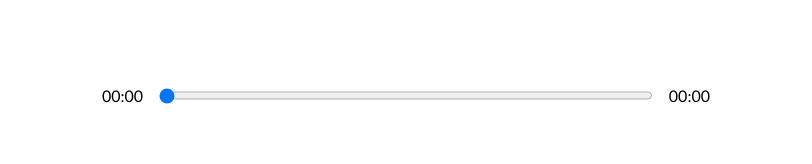
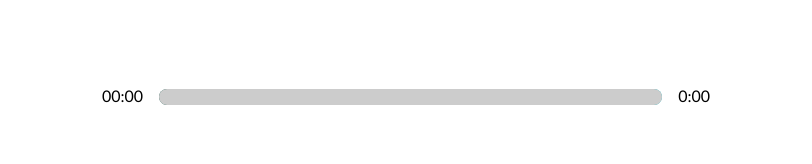
Before and after one commit to shivanshugarg12800/MusiVibe-Player, a React (Create React App) app: page / in a window 1280 px wide. Shown: the part 490-654 px from the top of the page, without its empty margins (234-1046 px from the left). Built offline with nearby package versions, Linux system fonts and the light colour scheme.

Commit message:
customised input

```diff
--- a/src/App.js
+++ b/src/App.js
@@ -8,7 +8,7 @@
 import Player from "./components/Player";
 import Library from "./components/Library";
 import Nav from "./components/Nav";
-import data from "./util";
+import data from "./data";
 function App() {
   // ----------------------REFERENCES-------------------------
   const audioRef = useRef(null);
@@ -21,6 +21,7 @@
   const [songInfo, setSongInfo] = useState({
     currentTime: 0,
     duration: 0,
+    animationPercentage: 0,
   });
   const [libraryStatus, setLibraryStatus] = useState(false);
 
@@ -28,10 +29,16 @@
   const timeHandler = (e) => {
     const currentTime = e.target.currentTime;
     const duration = e.target.duration;
+    const roundedTime = Math.round(currentTime);
+    const roundedDuration = Math.round(duration);
+    const animationPercentage = Math.round(
+      (roundedTime / roundedDuration) * 100
+    );
     setSongInfo({
       ...songInfo,
       currentTime,
       duration,
+      animationPercentage,
     });
   };
 
@@ -47,6 +54,7 @@
         songInfo={songInfo}
         setSongInfo={setSongInfo}
         songs={songs}
+        setSongs={setSongs}
         setCurrentSong={setCurrentSong}
       />
       <Library
--- a/src/components/LibrarySong.js
+++ b/src/components/LibrarySong.js
@@ -1,4 +1,5 @@
 import React from "react";
+import { playAudio } from "../util";
 const LibrarySong = ({
   audioRef,
   song,
@@ -30,14 +31,7 @@
     setSongs(newSong);
     //check if the song is playing or not
     //if not then it waits till the song loads and it plays
-    if (isPlaying) {
-      const playPromise = audioRef.current.play();
-      if (playPromise !== undefined) {
-        playPromise.then((audio) => {
-          audioRef.current.play();
-        });
-      }
-    }
+    playAudio(isPlaying, audioRef);
   };
 
   return (
--- a/src/components/Player.js
+++ b/src/components/Player.js
@@ -7,7 +7,8 @@
 4.
 */
 
-import React from "react";
+import React, { useEffect } from "react";
+import { playAudio } from "../util";
 // useRef is used to grab the html elements by adding a reference to that
 import { FontAwesomeIcon } from "@fortawesome/react-fontawesome";
 import {
@@ -24,8 +25,27 @@
   setIsPlaying,
   songInfo,
   songs,
+  setSongs,
   setSongInfo,
 }) => {
+  //------------------USE EFFECTS----------------------------
+  useEffect(() => {
+    const newSong = songs.map((song) => {
+      if (song.id === currentSong.id) {
+        return {
+          ...song,
+          active: true,
+        };
+      } else {
+        return {
+          ...song,
+          active: false,
+        };
+      }
+    });
+    setSongs(newSong);
+  }, [currentSong]);
+
   //--------------------- Event handlers-------------------------
   const songPlayHandler = () => {
     if (isPlaying) {
@@ -52,33 +72,34 @@
   };
 
   const skipTrackHandler = (direction) => {
-    // console.log(currentSong);
-    // console.log(songs.length);
     const currentIndex = songs.findIndex((song) => song.id === currentSong.id);
-    // console.log(currentIndex);
+    let n = songs.length;
     if (direction === "back") {
-      if (currentIndex === 0) {
-        const newSong = songs[songs.length - 1];
-        setCurrentSong(newSong);
+      setCurrentSong(
+        currentIndex === 0 ? songs[n - 1] : songs[currentIndex - 1]
+      );
     } else {
-        const newSong = songs[currentIndex - 1];
-        setCurrentSong(newSong);
+      setCurrentSong(
+        currentIndex === n - 1 ? songs[0] : songs[currentIndex + 1]
+      );
     }
-    } else {
-      if (currentIndex === songs.length - 1) {
-        const newSong = songs[0];
-        setCurrentSong(newSong);
-      } else {
-        const newSong = songs[currentIndex + 1];
-        setCurrentSong(newSong);
-      }
-    }
+    playAudio(isPlaying, audioRef);
+  };
+
+  const trackAnimation = {
+    transform: `translateX(${songInfo.animationPercentage}%)`,
   };
 
   return (
     <div className="player">
       <div className="time-control">
         <p>{formatTime(songInfo.currentTime)}</p>
+        <div
+          style={{
+            background: `linear-gradient( to right, ${currentSong.color[0]},${currentSong.color[1]})`,
+          }}
+          className="track"
+        >
           <input
             min={0}
             max={songInfo.duration || 0}
@@ -86,7 +107,9 @@
             onChange={dragHandler}
             type="range"
           />
-        <p>{formatTime(songInfo.duration)}</p>
+          <div style={trackAnimation} className="track-animation"></div>
+        </div>
+        <p>{songInfo.duration ? formatTime(songInfo.duration) : "0:00"}</p>
       </div>
       <div className="play-control">
         {/* icon is a prop that is passed on to the component FontAwesomeIcon */}
--- /dev/null
+++ b/src/data.js
@@ -0,0 +1,68 @@
+import { v4 as uuidv4 } from "uuid";
+function chillHop() {
+  return [
+    {
+      name: "Beaver Creek",
+      cover:
+        "https://chillhop.com/wp-content/uploads/2020/09/0255e8b8c74c90d4a27c594b3452b2daafae608d-1024x1024.jpg",
+      artist: "Aso, Middle School, Aviino",
+      audio: "https://mp3.chillhop.com/serve.php/?mp3=10075",
+      color: ["#205950", "#2ab3bf"],
+      id: uuidv4(),
+      active: true,
+    },
+    {
+      name: "Daylight",
+      cover:
+        "https://chillhop.com/wp-content/uploads/2020/07/ef95e219a44869318b7806e9f0f794a1f9c451e4-1024x1024.jpg",
+      artist: "Aiguille",
+      audio: "https://mp3.chillhop.com/serve.php/?mp3=9272",
+      color: ["#EF8EA9", "#ab417f"],
+      id: uuidv4(),
+      active: false,
+    },
+    {
+      name: "Keep Going",
+      cover:
+        "https://chillhop.com/wp-content/uploads/2020/07/ff35dede32321a8aa0953809812941bcf8a6bd35-1024x1024.jpg",
+      artist: "Swørn",
+      audio: "https://mp3.chillhop.com/serve.php/?mp3=9222",
+      color: ["#CD607D", "#c94043"],
+      id: uuidv4(),
+      active: false,
+    },
+    {
+      name: "Nightfall",
+      cover:
+        "https://chillhop.com/wp-content/uploads/2020/07/ef95e219a44869318b7806e9f0f794a1f9c451e4-1024x1024.jpg",
+      artist: "Aiguille",
+      audio: "https://mp3.chillhop.com/serve.php/?mp3=9148",
+      color: ["#EF8EA9", "#ab417f"],
+      id: uuidv4(),
+      active: false,
+    },
+    {
+      name: "Reflection",
+      cover:
+        "https://chillhop.com/wp-content/uploads/2020/07/ff35dede32321a8aa0953809812941bcf8a6bd35-1024x1024.jpg",
+      artist: "Swørn",
+      audio: "https://mp3.chillhop.com/serve.php/?mp3=9228",
+      color: ["#CD607D", "#c94043"],
+      id: uuidv4(),
+      active: false,
+    },
+    {
+      name: "Under the City Stars",
+      cover:
+        "https://chillhop.com/wp-content/uploads/2020/09/0255e8b8c74c90d4a27c594b3452b2daafae608d-1024x1024.jpg",
+      artist: "Aso, Middle School, Aviino",
+      audio: "https://mp3.chillhop.com/serve.php/?mp3=10074",
+      color: ["#205950", "#2ab3bf"],
+      id: uuidv4(),
+      active: false,
+    },
+    //ADD MORE HERE
+  ];
+}
+
+export default chillHop;
--- a/src/styles/_player.scss
+++ b/src/styles/_player.scss
@@ -10,7 +10,9 @@
   display: flex;
   input {
     width: 100%;
-    padding: 1rem 0;
+    -webkit-appearance: none;
+    background: transparent;
+    cursor: pointer;
   }
   p {
     padding: 1rem;
@@ -26,3 +28,31 @@
     cursor: pointer;
   }
 }
+
+input[type="range"]:focus {
+  outline: none;
+}
+input[type="range"]::-webkit-slider-thumb {
+  -webkit-appearance: none;
+  height: 16px;
+  width: 16px;
+}
+.track {
+  margin-top: 1.2rem;
+  width: 100%;
+  height: 1rem;
+  background: aquamarine;
+  position: relative;
+  border-radius: 1rem;
+  overflow: hidden;
+}
+.track-animation {
+  background: rgb(204, 204, 204);
+  width: 100%;
+  height: 100%;
+  position: absolute;
+  top: 0;
+  left: 0;
+  transform: translateX(10%);
+  pointer-events: none;
+}
--- a/src/util.js
+++ b/src/util.js
@@ -1,68 +1,10 @@
-import { v4 as uuidv4 } from "uuid";
-function chillHop() {
-  return [
-    {
-      name: "Beaver Creek",
-      cover:
-        "https://chillhop.com/wp-content/uploads/2020/09/0255e8b8c74c90d4a27c594b3452b2daafae608d-1024x1024.jpg",
-      artist: "Aso, Middle School, Aviino",
-      audio: "https://mp3.chillhop.com/serve.php/?mp3=10075",
-      color: ["#205950", "#2ab3bf"],
-      id: uuidv4(),
-      active: true,
-    },
-    {
-      name: "Daylight",
-      cover:
-        "https://chillhop.com/wp-content/uploads/2020/07/ef95e219a44869318b7806e9f0f794a1f9c451e4-1024x1024.jpg",
-      artist: "Aiguille",
-      audio: "https://mp3.chillhop.com/serve.php/?mp3=9272",
-      color: ["#EF8EA9", "#ab417f"],
-      id: uuidv4(),
-      active: false,
-    },
-    {
-      name: "Keep Going",
-      cover:
-        "https://chillhop.com/wp-content/uploads/2020/07/ff35dede32321a8aa0953809812941bcf8a6bd35-1024x1024.jpg",
-      artist: "Swørn",
-      audio: "https://mp3.chillhop.com/serve.php/?mp3=9222",
-      color: ["#CD607D", "#c94043"],
-      id: uuidv4(),
-      active: false,
-    },
-    {
-      name: "Nightfall",
-      cover:
-        "https://chillhop.com/wp-content/uploads/2020/07/ef95e219a44869318b7806e9f0f794a1f9c451e4-1024x1024.jpg",
-      artist: "Aiguille",
-      audio: "https://mp3.chillhop.com/serve.php/?mp3=9148",
-      color: ["#EF8EA9", "#ab417f"],
-      id: uuidv4(),
-      active: false,
-    },
-    {
-      name: "Reflection",
-      cover:
-        "https://chillhop.com/wp-content/uploads/2020/07/ff35dede32321a8aa0953809812941bcf8a6bd35-1024x1024.jpg",
-      artist: "Swørn",
-      audio: "https://mp3.chillhop.com/serve.php/?mp3=9228",
-      color: ["#CD607D", "#c94043"],
-      id: uuidv4(),
-      active: false,
-    },
-    {
-      name: "Under the City Stars",
-      cover:
-        "https://chillhop.com/wp-content/uploads/2020/09/0255e8b8c74c90d4a27c594b3452b2daafae608d-1024x1024.jpg",
-      artist: "Aso, Middle School, Aviino",
-      audio: "https://mp3.chillhop.com/serve.php/?mp3=10074",
-      color: ["#205950", "#2ab3bf"],
-      id: uuidv4(),
-      active: false,
-    },
-    //ADD MORE HERE
-  ];
-}
-
-export default chillHop;
+export const playAudio = (isPlaying, audioRef) => {
+  if (isPlaying) {
+    const playPromise = audioRef.current.play();
+    if (playPromise !== undefined) {
+      playPromise.then((audio) => {
+        audioRef.current.play();
+      });
+    }
+  }
+};
```
Lines whose indentation alone changed are shown as unchanged.
